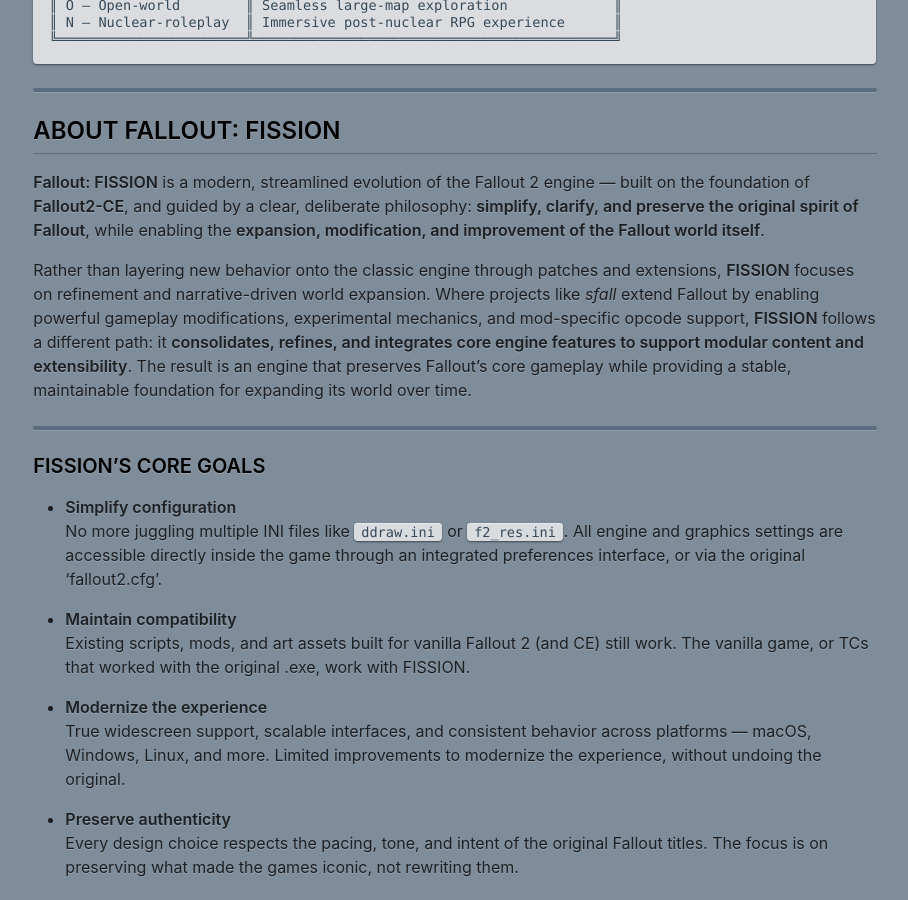
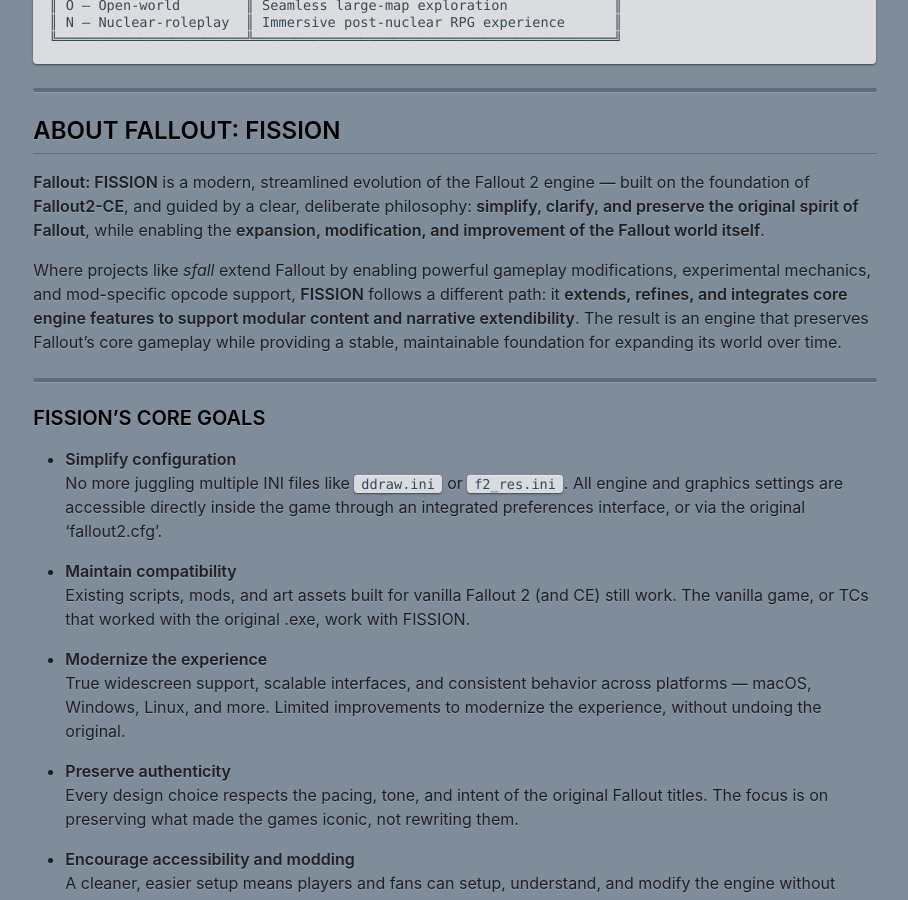
Before and after one commit to cambragol/fallout-fission, a Jekyll site: the page built from _pages/about.md, in a window 1280 px wide and 900 px high, scrolled down 960 px. Shown: the whole window, without its empty margins (185-1093 px from the left). Built offline with Jekyll 4.4.1, drawn with Linux system fonts in a browser that asks for light colours; nearby versions of some CDN libraries; comment, search, counter and statistics services are not loaded.

Commit message:
Update about.md

```diff
--- a/_pages/about.md
+++ b/_pages/about.md
@@ -53,7 +53,7 @@ Fallout: F.I.S.S.I.O.N. is a modern, cross‑platform reimplementation of Fallou
 
 **Fallout: FISSION** is a modern, streamlined evolution of the Fallout 2 engine — built on the foundation of **Fallout2-CE**, and guided by a clear, deliberate philosophy: **simplify, clarify, and preserve the original spirit of Fallout**, while enabling the **expansion, modification, and improvement of the Fallout world itself**.
 
-Rather than layering new behavior onto the classic engine through patches and extensions, **FISSION** focuses on refinement and narrative-driven world expansion. Where projects like *sfall* extend Fallout by enabling powerful gameplay modifications, experimental mechanics, and mod-specific opcode support, **FISSION** follows a different path: it **consolidates, refines, and integrates core engine features to support modular content and extensibility**. The result is an engine that preserves Fallout’s core gameplay while providing a stable, maintainable foundation for expanding its world over time.
+Where projects like *sfall* extend Fallout by enabling powerful gameplay modifications, experimental mechanics, and mod-specific opcode support, **FISSION** follows a different path: it **extends, refines, and integrates core engine features to support modular content and narrative extendibility**. The result is an engine that preserves Fallout’s core gameplay while providing a stable, maintainable foundation for expanding its world over time.
 
 ---
 
```
